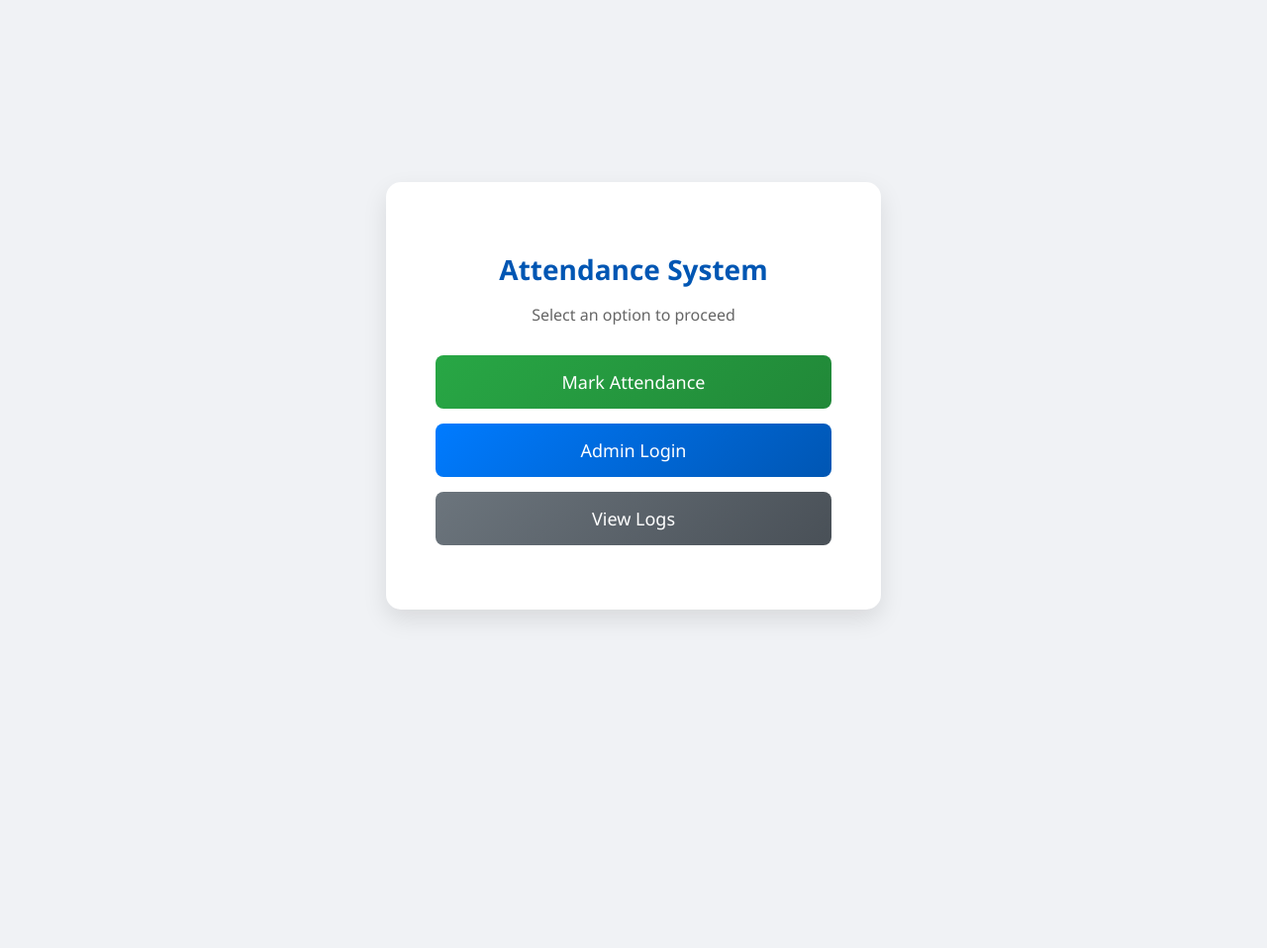
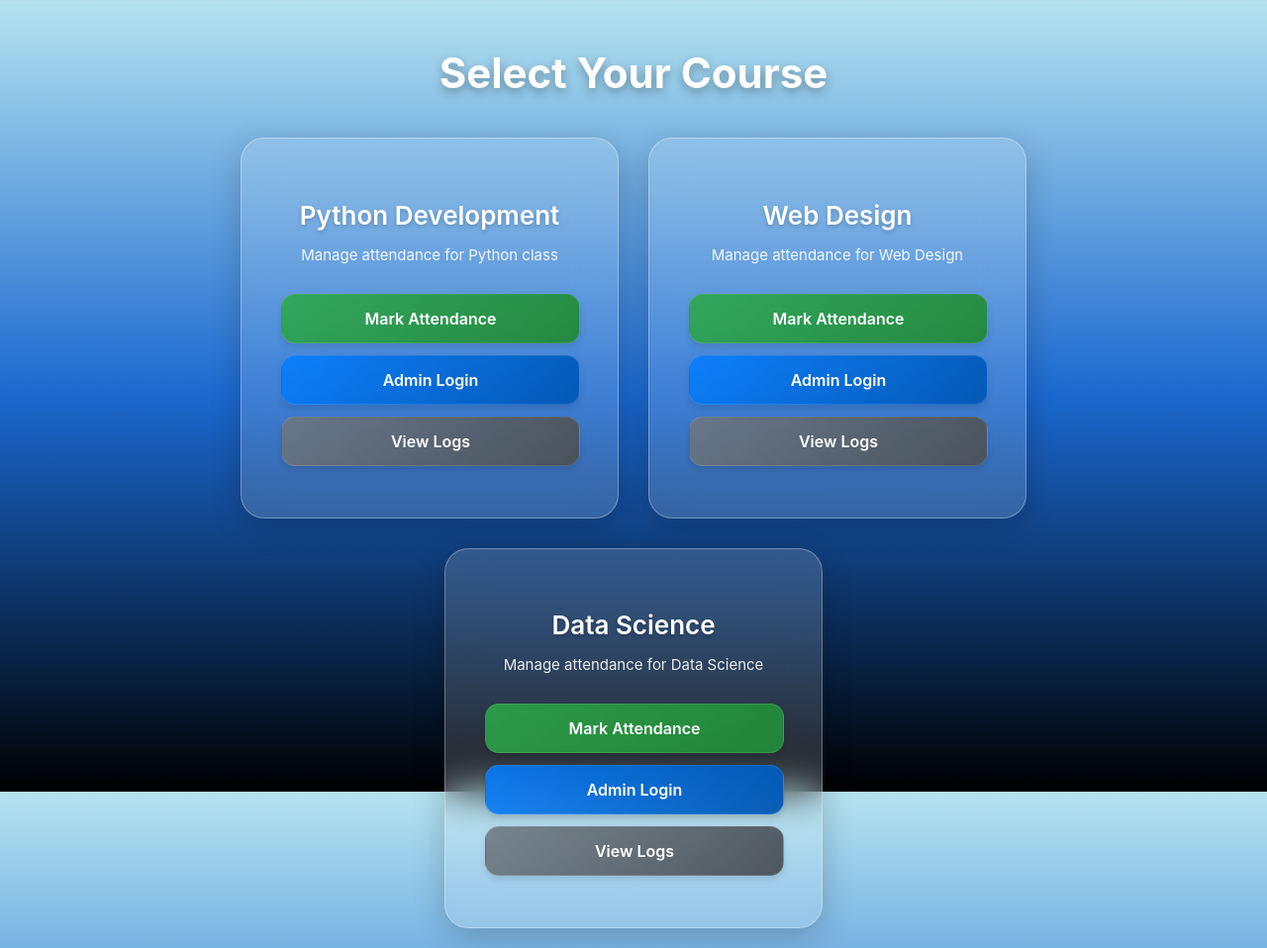
Before and after one commit to theesh-25755/Face_Verification_Web_App, a Flask app: page / in a window 1280 px wide. Shown: the whole page at 99% size. Before the commit the page ends 626 px from the top, so only its background shows below. Run offline with Flask 3, Linux system fonts and the light colour scheme.

Commit message:
new UI design and new logic

```diff
--- a/app.py
+++ b/app.py
@@ -7,17 +7,17 @@ from datetime import datetime
 from pymongo import MongoClient
 
 app = Flask(__name__)
-app.secret_key = "supersecretkey"  #  for login sessions
+app.secret_key = "supersecretkey"
 
 # configuration
 IMAGE_FOLDER = 'images'
 ADMIN_EMAIL = "admin@kdu.ac.lk"
-ADMIN_PASSWORD = "123"  # Simple hardcoded password for now
+ADMIN_PASSWORD = "123"
 
 # mongodb connection
 client = MongoClient("mongodb://localhost:27017/")
-db = client['attendance_db']  # Create a database named 'attendance_db'
-attendance_collection = db['logs']  # Collection for logs
+db = client['attendance_db']
+attendance_collection = db['logs']
 
 # global variables
 camera = None
@@ -45,15 +45,16 @@ def load_known_faces():
         try:
             encoding = face_recognition.face_encodings(img)[0]
             known_face_encodings.append(encoding)
-            # Filename changes
             known_face_names.append(os.path.splitext(filename)[0])
         except IndexError:
             print(f"[WARN] No face found in {filename}")
 
 load_known_faces()
 
-# camera generator
-def gen_frames(is_registering=False, new_name=""):
+# -----------------------------------------------------------
+# UPDATED CAMERA GENERATOR (Now handles Subject)
+# -----------------------------------------------------------
+def gen_frames(is_registering=False, new_name="", subject="General"):
     global camera
     camera = cv2.VideoCapture(0)
 
@@ -63,48 +64,47 @@ def gen_frames(is_registering=False, new_name=""):
             break
 
         if not is_registering:
-            # verification
-            # Resize for speed
+            # --- VERIFICATION MODE ---
             small_frame = cv2.resize(frame, (0, 0), fx=0.25, fy=0.25)
             rgb_small_frame = cv2.cvtColor(small_frame, cv2.COLOR_BGR2RGB)
 
-            # Find faces
             face_locations = face_recognition.face_locations(rgb_small_frame)
             face_encodings = face_recognition.face_encodings(rgb_small_frame, face_locations)
 
             for face_encoding, face_location in zip(face_encodings, face_locations):
                 matches = face_recognition.compare_faces(known_face_encodings, face_encoding, tolerance=0.50)
                 name = "Unknown"
-                color = (0, 0, 255) # Red for unknown
+                color = (0, 0, 255)
 
                 face_distances = face_recognition.face_distance(known_face_encodings, face_encoding)
                 if len(face_distances) > 0:
                     best_match_index = np.argmin(face_distances)
                     if matches[best_match_index]:
                         name = known_face_names[best_match_index].upper()
-                        color = (0, 255, 0) # Green for match
+                        color = (0, 255, 0)
 
-                        # mongodb logging
-
+                        # --- MONGODB LOGGING (UPDATED) ---
                         log_entry = {
                             "name": name,
-                            "timestamp": datetime.now()
+                            "timestamp": datetime.now(),
+                            "subject": subject  # <--- Saving the Subject
                         }
-                        # Only insert if not logged in the last 60 seconds
+
+                        # Check if this person marked THIS subject in the last 60s
                         last_log = attendance_collection.find_one(
-                            {"name": name},
+                            {"name": name, "subject": subject},
                             sort=[("timestamp", -1)]
                         )
 
                         should_log = True
                         if last_log:
                             time_diff = (datetime.now() - last_log['timestamp']).total_seconds()
-                            if time_diff < 60: # 60 seconds debounce
+                            if time_diff < 60:
                                 should_log = False
 
                         if should_log:
                             attendance_collection.insert_one(log_entry)
-                            print(f"[DB] Logged {name} to MongoDB")
+                            print(f"[DB] Logged {name} for {subject}")
 
                 # Draw Box
                 top, right, bottom, left = face_location
@@ -112,18 +112,21 @@ def gen_frames(is_registering=False, new_name=""):
                 cv2.rectangle(frame, (left, top), (right, bottom), color, 2)
                 cv2.putText(frame, name, (left + 6, bottom - 6), cv2.FONT_HERSHEY_DUPLEX, 0.8, (255, 255, 255), 1)
 
+                # Display Subject Name on Screen
+                cv2.putText(frame, f"Subject: {subject}", (10, 30), cv2.FONT_HERSHEY_SIMPLEX, 0.7, (255, 255, 0), 2)
+
         else:
-            # registration mode
-            # Just show the raw camera so the user can position themselves
+            # --- REGISTRATION MODE ---
             cv2.putText(frame, "Position Face & Click Capture", (10, 30), cv2.FONT_HERSHEY_SIMPLEX, 0.7, (255, 0, 0), 2)
 
-        # Encode frame to JPG for browser streaming
         ret, buffer = cv2.imencode('.jpg', frame)
         frame_bytes = buffer.tobytes()
         yield (b'--frame\r\n'
                b'Content-Type: image/jpeg\r\n\r\n' + frame_bytes + b'\r\n')
 
-# routes
+# -----------------------------------------------------------
+# ROUTES
+# -----------------------------------------------------------
 
 @app.route('/')
 def index():
@@ -131,14 +134,21 @@ def index():
 
 @app.route('/verify_feed')
 def verify_feed():
-    return Response(gen_frames(is_registering=False), mimetype='multipart/x-mixed-replace; boundary=frame')
+    # Get subject from URL (e.g., /verify_feed?subject=Python)
+    subject_arg = request.args.get('subject', 'General')
+    return Response(gen_frames(is_registering=False, subject=subject_arg), mimetype='multipart/x-mixed-replace; boundary=frame')
 
 @app.route('/verify')
 def verify():
-    return render_template('verify.html')
+    # Pass subject to HTML so it can label the page "Marking Attendance for Python"
+    subject_arg = request.args.get('subject', 'General')
+    return render_template('verify.html', subject=subject_arg)
 
 @app.route('/login', methods=['GET', 'POST'])
 def login():
+    # We capture subject here just to keep the flow, though login is global
+    subject_arg = request.args.get('subject', 'General')
+
     if request.method == 'POST':
         email = request.form['email']
         password = request.form['password']
@@ -146,7 +156,7 @@ def login():
             return redirect(url_for('register_page'))
         else:
             return "<h3>Incorrect Password! <a href='/login'>Try Again</a></h3>"
-    return render_template('login.html')
+    return render_template('login.html', subject=subject_arg)
 
 @app.route('/register_page')
 def register_page():
@@ -158,7 +168,6 @@ def register_feed():
 
 @app.route('/capture_face', methods=['POST'])
 def capture_face():
-    # This captures the current frame from the camera
     name = request.form['student_name']
     s_id = request.form['student_id']
 
@@ -168,8 +177,6 @@ def capture_face():
             filename = f"{name}_{s_id}.jpg"
             path = os.path.join(IMAGE_FOLDER, filename)
             cv2.imwrite(path, frame)
-
-            # Reload the database of faces
             load_known_faces()
             return f"<h3>Success! Saved {name}. <a href='/'>Go Home</a></h3>"
 
@@ -177,11 +184,18 @@ def capture_face():
 
 @app.route('/dashboard')
 def dashboard():
-    #  Fetch all logs from MongoDB, sorted by newest first
-    logs = attendance_collection.find().sort("timestamp", -1)
+    # 1. Check if a subject filter exists
+    subject_filter = request.args.get('subject')
 
-    # Send them to the HTML page
-    return render_template('dashboard.html', logs=logs)
+    # 2. Filter MongoDB Query
+    if subject_filter:
+        query = {"subject": subject_filter}
+        logs = attendance_collection.find(query).sort("timestamp", -1)
+    else:
+        # If no subject selected, show everything (or empty if you prefer)
+        logs = attendance_collection.find().sort("timestamp", -1)
+
+    return render_template('dashboard.html', logs=logs, subject=subject_filter)
 
 if __name__ == '__main__':
     app.run(debug=True, port=5001)
--- a/templates/index.html
+++ b/templates/index.html
@@ -5,90 +5,156 @@
     <meta name="viewport" content="width=device-width, initial-scale=1.0">
     <title>Attendance System</title>
     <style>
-        /* home page css */
+        /* 1. General Layout & Background */
         body {
-            font-family: 'Segoe UI', Tahoma, Geneva, Verdana, sans-serif;
-            background-color: #f0f2f5;
+            font-family: -apple-system, BlinkMacSystemFont, 'Segoe UI', Roboto, Helvetica, Arial, sans-serif;
+
+            /* Background Image Setup */
+            background-image: url("{{ url_for('static', filename='background.png') }}");
+            background-size: cover;
+            background-position: center;
+            background-repeat: no-repeat;
+            background-attachment: fixed;
+
+            display: flex;
+            flex-direction: column;
+            align-items: center;
+            justify-content: center;
+            min-height: 100vh;
+            margin: 0;
+            padding: 20px;
+        }
+
+        /* 2. Main Title Styling */
+        h1.main-title {
+            color: white;
+            margin-bottom: 40px;
+            font-size: 42px;
+            font-weight: 700;
+            text-align: center;
+            text-shadow: 0 4px 10px rgba(0,0,0,0.3); /* Adds readability over any image */
+        }
+
+        .courses-container {
             display: flex;
             justify-content: center;
-            align-items: center;
-            height: 100vh;
-            margin: 0;
+            gap: 30px;
+            flex-wrap: wrap;
+            max-width: 1200px;
+            width: 100%;
         }
 
-        .home-container {
-            background: white;
-            padding: 50px;
-            border-radius: 15px;
-            box-shadow: 0 10px 25px rgba(0,0,0,0.1);
+        /* 3. The Glass Card Effect */
+        .card {
+            /* Semi-transparent background */
+            background: rgba(255, 255, 255, 0.15);
+
+            /* The blur effect behind the card */
+            backdrop-filter: blur(20px);
+            -webkit-backdrop-filter: blur(20px); /* For Safari */
+
+            /* Thin white border for the 'glass edge' look */
+            border: 1px solid rgba(255, 255, 255, 0.3);
+
+            /* Shadow to lift it off the background */
+            box-shadow: 0 8px 32px 0 rgba(0, 0, 0, 0.2);
+
+            padding: 40px;
+            border-radius: 24px;
             text-align: center;
-            max-width: 400px;
-            width: 90%;
+            width: 300px;
+            transition: transform 0.3s ease, background 0.3s;
         }
 
-        .home-container h1 {
-            color: #0056b3;
-            margin-bottom: 10px;
-            font-size: 28px;
+        .card:hover {
+            transform: translateY(-10px);
+            background: rgba(255, 255, 255, 0.25); /* Light up slightly on hover */
+            border: 1px solid rgba(255, 255, 255, 0.5);
         }
 
-        .home-container p {
-            color: #666;
-            margin-bottom: 30px;
-            font-size: 16px;
+        .card h2 {
+            color: white;
+            margin-bottom: 10px;
+            font-size: 26px;
+            font-weight: 600;
+            text-shadow: 0 2px 4px rgba(0,0,0,0.2);
         }
 
+        .card p {
+            color: rgba(255, 255, 255, 0.9); /* Slightly faded white */
+            margin-bottom: 30px;
+            font-size: 15px;
+        }
+
+        /* 4. Glassy Buttons */
         .btn {
             display: block;
             width: 100%;
-            padding: 15px 0;
-            margin: 15px 0;
-            font-size: 18px;
+            padding: 14px 0;
+            margin: 12px 0;
+            font-size: 16px;
             color: white;
             text-decoration: none;
-            border-radius: 8px;
-            transition: transform 0.2s, box-shadow 0.2s;
-            font-weight: 500;
-            box-sizing: border-box; /* padding */
+            border-radius: 14px;
+            font-weight: 600;
+            backdrop-filter: blur(5px);
+            transition: all 0.2s ease;
+            border: 1px solid rgba(255,255,255,0.1);
+            box-shadow: 0 4px 6px rgba(0,0,0,0.1);
         }
 
         .btn:hover {
-            transform: translateY(-3px);
-            box-shadow: 0 5px 15px rgba(0,0,0,0.2);
+            transform: scale(1.02);
+            box-shadow: 0 8px 15px rgba(0,0,0,0.2);
         }
 
-        /* green attendance button */
+        /* Gradient colors with transparency */
         .btn-verify {
-            background: linear-gradient(135deg, #28a745 0%, #218838 100%);
+            background: linear-gradient(135deg, rgba(40, 167, 69, 0.85) 0%, rgba(33, 136, 56, 0.95) 100%);
         }
 
-        /* blue verify button*/
         .btn-admin {
-            background: linear-gradient(135deg, #007bff 0%, #0056b3 100%);
+            background: linear-gradient(135deg, rgba(0, 123, 255, 0.85) 0%, rgba(0, 86, 179, 0.95) 100%);
         }
 
-        /* gray button */
         .btn-logs {
-            background: linear-gradient(135deg, #6c757d 0%, #495057 100%);
+            background: linear-gradient(135deg, rgba(108, 117, 125, 0.85) 0%, rgba(73, 80, 87, 0.95) 100%);
         }
 
-        .footer {
-            margin-top: 20px;
-            font-size: 12px;
-            color: #aaa;
-        }
     </style>
 </head>
 <body>
 
-    <div class="home-container">
-        <h1>Attendance System</h1>
-        <p>Select an option to proceed</p>
+    <h1 class="main-title">Select Your Course</h1>
 
-        <a href="/verify" class="btn btn-verify">Mark Attendance</a>
-        <a href="/login" class="btn btn-admin">Admin Login</a>
-        <a href="/dashboard" class="btn btn-logs">View Logs</a>
+    <div class="courses-container">
 
+        <div class="card">
+            <h2>Python Development</h2>
+            <p>Manage attendance for Python class</p>
+
+            <a href="/verify?subject=Python" class="btn btn-verify">Mark Attendance</a>
+            <a href="/login?subject=Python" class="btn btn-admin">Admin Login</a>
+            <a href="/dashboard?subject=Python" class="btn btn-logs">View Logs</a>
+        </div>
+
+        <div class="card">
+            <h2>Web Design</h2>
+            <p>Manage attendance for Web Design</p>
+
+            <a href="/verify?subject=WebDesign" class="btn btn-verify">Mark Attendance</a>
+            <a href="/login?subject=WebDesign" class="btn btn-admin">Admin Login</a>
+            <a href="/dashboard?subject=WebDesign" class="btn btn-logs">View Logs</a>
+        </div>
+
+        <div class="card">
+            <h2>Data Science</h2>
+            <p>Manage attendance for Data Science</p>
+
+            <a href="/verify?subject=DataScience" class="btn btn-verify">Mark Attendance</a>
+            <a href="/login?subject=DataScience" class="btn btn-admin">Admin Login</a>
+            <a href="/dashboard?subject=DataScience" class="btn btn-logs">View Logs</a>
+        </div>
 
     </div>
 
```
Also changed, not shown: templates/dashboard.html (+56 -19 lines), templates/verify.html (+48 -7 lines), static/background.png (added).
